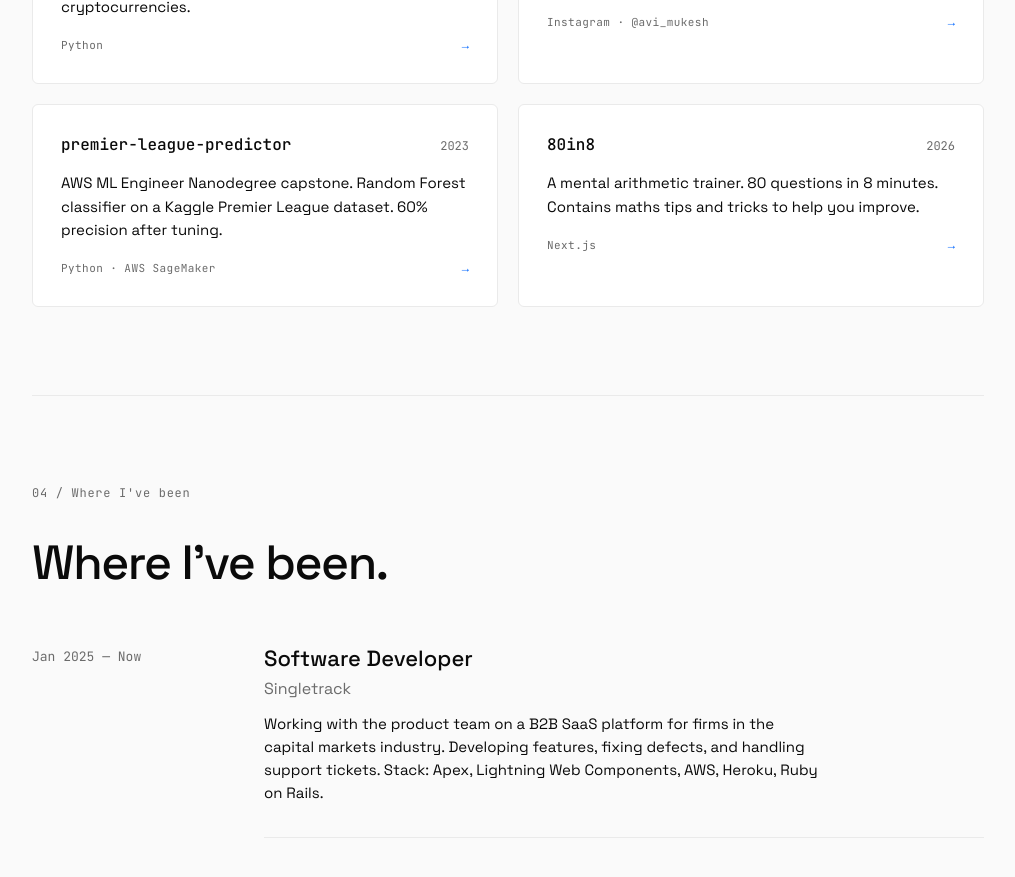
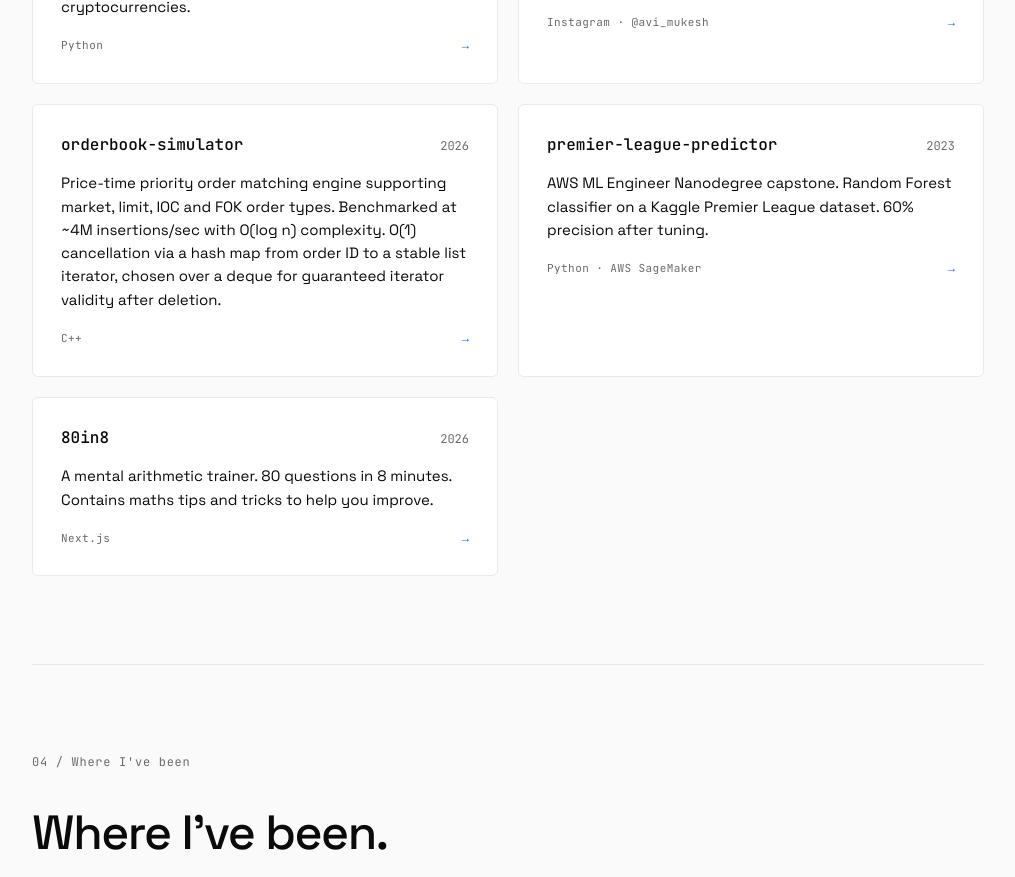
Before and after one commit to avi-mukesh/portfolio, a Next.js app: page / in a window 1280 px wide. Shown: the part 2720-3597 px from the top of the page, without its empty margins (132-1147 px from the left). Built offline with nearby package versions, Linux system fonts and the light colour scheme.

Commit message:
added order book project

```diff
--- a/components/Main.tsx
+++ b/components/Main.tsx
@@ -244,6 +244,14 @@ function V3Portfolio() {
       blurb:
         "Short-form videos translating mathematical finance concepts (e.g. put-call parity, Monte Carlo, CAPM, value-at-risk, random walks) for a mathematically-inclined audience.",
       href: "https://www.instagram.com/avi_mukesh/",
+    },
+    {
+      name: "orderbook-simulator",
+      lang: "C++",
+      year: "2026",
+      blurb:
+        "Price-time priority order matching engine supporting market, limit, IOC and FOK order types. Benchmarked at ~4M insertions/sec with O(log n) complexity. O(1) cancellation via a hash map from order ID to a stable list iterator, chosen over a deque for guaranteed iterator validity after deletion.",
+      href: "https://github.com/avi-mukesh/orderbook-simulator",
     },
     {
       name: "premier-league-predictor",
```
